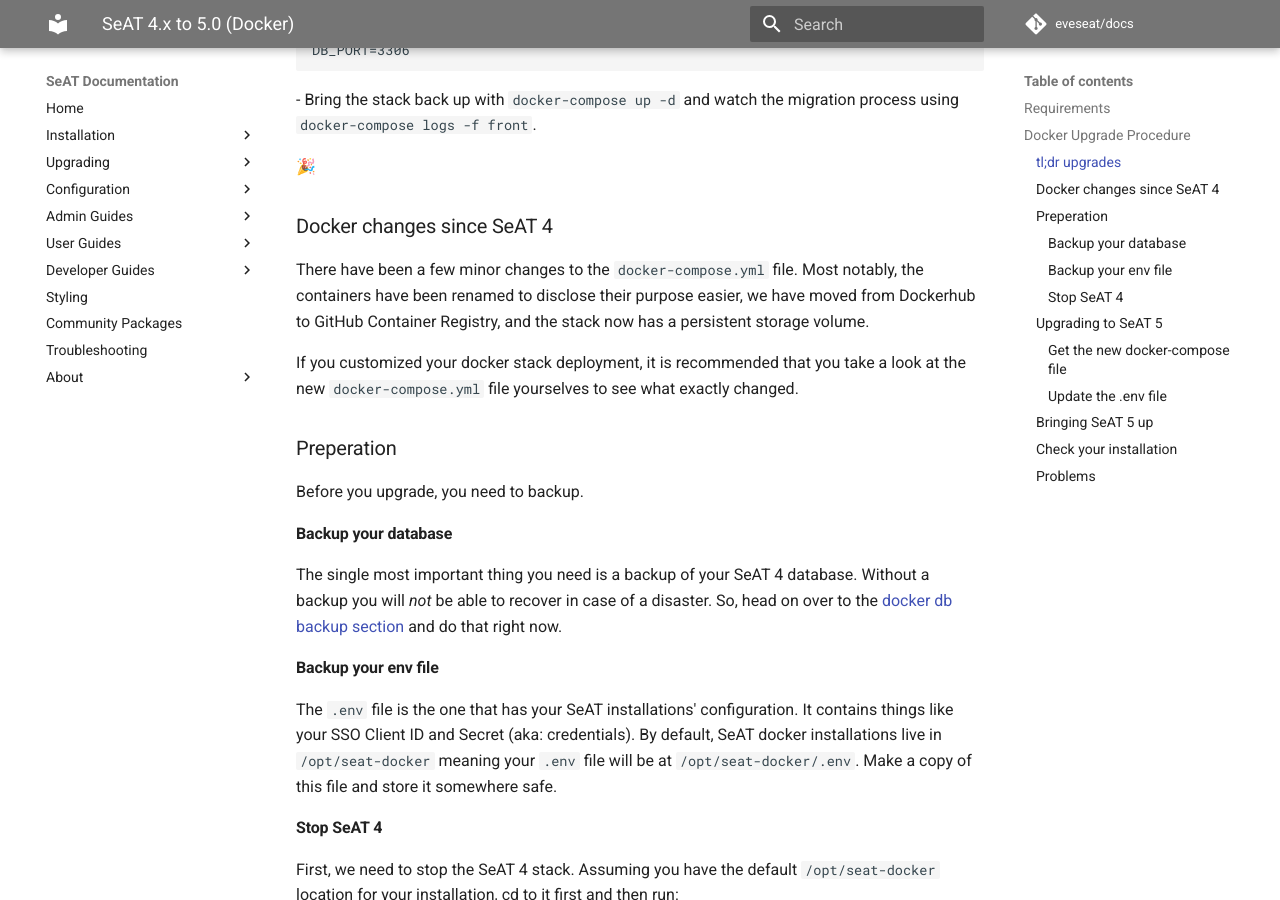
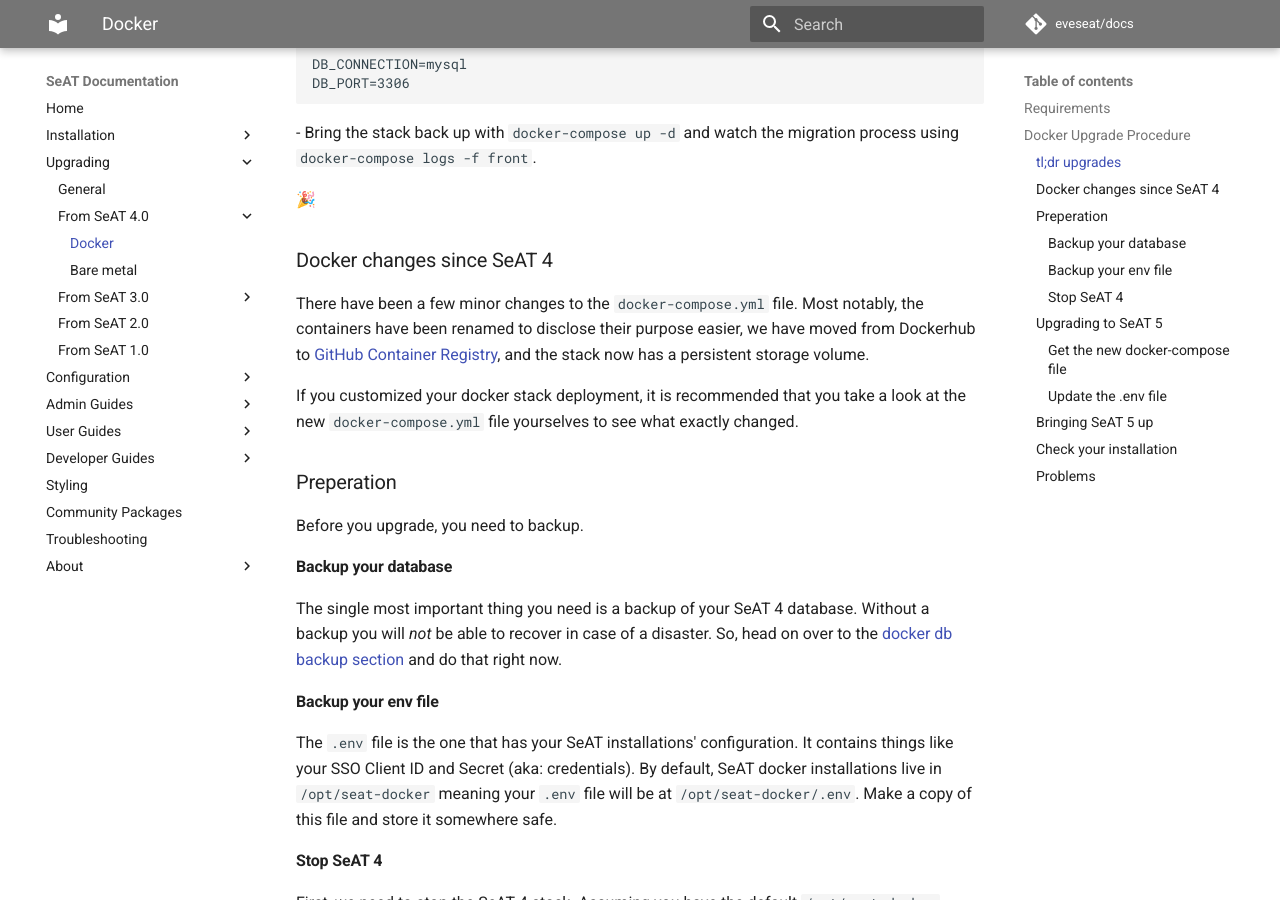
Before and after one commit to zenobio93/seat-docs, an MkDocs documentation site: the page built from docs/upgrading/from_seat_4_0/docker.md, in a window 1280 px wide and 900 px high, scrolled down 1397 px. Built offline with MkDocs 1.6.1 and Material for MkDocs 9.7.7, drawn with Linux system fonts in a browser that asks for light colours; comment, search, counter and statistics services are not loaded; some of the changed text lies outside the part shown.

Commit message:
improve upgrading instructions

```diff
--- a/docs/upgrading/from_seat_4_0/docker.md
+++ b/docs/upgrading/from_seat_4_0/docker.md
@@ -4,6 +4,8 @@
 
 !!! info
     Before starting the upgrade, pay check the plugins you may be using and ensure that they are compatible with SeAT 5. If you are unsure, join us on [Discord] so that we can tru and assist or redirect you to proper person.
+
+    Users of [recursivetree/seat-info](https://github.com/recursivetree/seat-info) need to follow separate instructions after the migrating the core to seat 5.
 
 !!! warning
     Before you do anything, read and understand this entire upgrade guide.
@@ -45,7 +47,7 @@
 
 ### Docker changes since SeAT 4
 
-There have been a few minor changes to the `docker-compose.yml` file. Most notably, the containers have been renamed to disclose their purpose easier, we have moved from Dockerhub to GitHub Container Registry, and the stack now has a persistent storage volume.
+There have been a few minor changes to the `docker-compose.yml` file. Most notably, the containers have been renamed to disclose their purpose easier, we have moved from Dockerhub to [GitHub Container Registry], and the stack now has a persistent storage volume.
 
 If you customized your docker stack deployment, it is recommended that you take a look at the new `docker-compose.yml` file yourselves to see what exactly changed.
 
--- a/mkdocs.yml
+++ b/mkdocs.yml
@@ -19,6 +19,9 @@
       - Manual Installation: installation/manual_installation.md
     - Upgrading:
       - General: upgrading/general.md
+      - From SeAT 4.0:
+          - Docker: upgrading/from_seat_4_0/docker.md
+          - Bare metal: upgrading/from_seat_4_0/bare_metal.md
       - From SeAT 3.0:
         - Docker: upgrading/from_seat_3_0/docker.md
         - Bare metal: upgrading/from_seat_3_0/bare_metal.md
```
Also changed, not shown: other parts of docs/upgrading/from_seat_4_0/docker.md (+1 -0 lines), docs/upgrading/general.md (+2 -2 lines).
